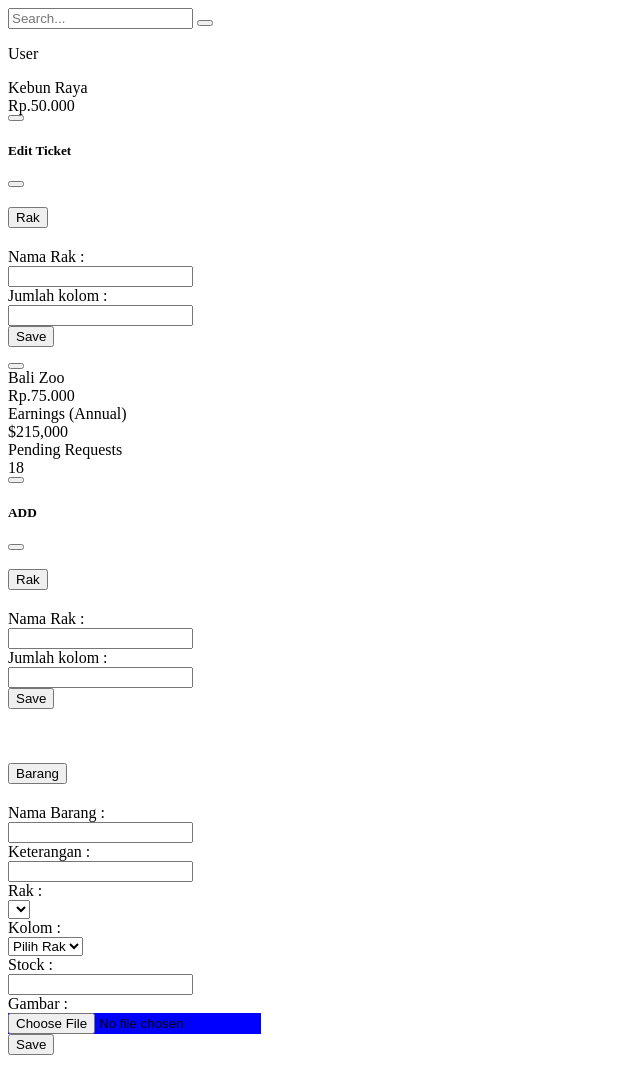
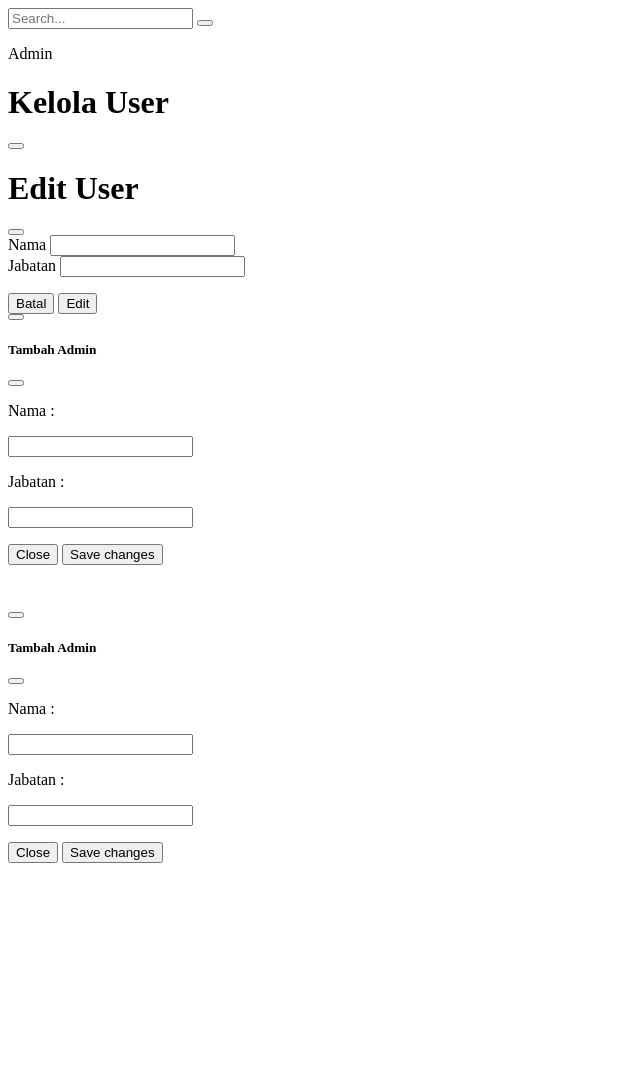
Before and after one commit to PrawiraRama/Inventaria-RamaPrawira, a PHP site: page /Inventaria-RamaPrawira/view/dashboard/test.html in a window 1280 px wide. Shown: the whole page, without its empty margins (0-640 px from the left). After the commit the page ends 863 px from the top, so only its background shows below. Run offline with PHP 8.4, Linux system fonts and the light colour scheme; lists and menus that the app fills with data are empty.

Commit message:
Selesai :)

```diff
--- a/app/view/dashboard/test.html
+++ b/app/view/dashboard/test.html
@@ -12,7 +12,7 @@
             </div>
             <div class="col-6">
                 <div class="d-flex justify-content-end profile-layout">
-                    <p>User</p>
+                    <p>Admin</p>
                     <i class="fa-solid fa-circle-user"></i>
                 </div>
             </div>
@@ -22,254 +22,184 @@
 
     <div class="container">
         <!-- Content Row -->
+
+        <h1 class="h3 mb-0 text-gray-800 mt-4">Kelola User</h1>
+
         <div class="row mt-4">
+
+
             <!-- Card Content Start -->
             <!-- Card 1 -->
+            <?php foreach ($data['user'] as $user) : ?>
             <div class="col-xl-3 col-md-6 mb-4">
                 <div class="card border-border-right-primary shadow h-100 py-2">
                     <div class="card-body">
                         <div class="row no-gutters align-items-center">
                             <div class="col mr-2">
                                 <div class="text-l font-weight-bold text-uppercase mb-1 d-flex">
-                                    Kebun Raya
+                                    <?=$user['nama']?>
                                 </div>
                                 <div class="h5 mb-0 font-weight-bold text-gray-800">
-                                    Rp.50.000
+                                <?=$user['jabatan']?>
                                 </div>
                             </div>
                         </div>
                     </div>
 
-                  <!-- Modal -->
+
+                  <!--Button Edit-->
                         <div class="d-flex row no-gutters justify-content-end me-2">
                           <div class="col-auto">
-                            <button type="button" class="btn btn-add btn-primary" data-bs-toggle="modal" data-bs-target="#exampleModal">
-                                <i class="fas fa-fw fa-edit"></i>
-                            </button>
+                          <button type="button" class="btn btn-warning" data-bs-toggle="modal" data-bs-target="#exampleModal">
+                            <i class="fas fa-fw fa-edit"></i>
+                          </button>
 
 
                             <!-- Modal Edit -->
-                            <div class="modal fade" id="EditModal" tabindex="-1" aria-labelledby="EditModalLabel" aria-hidden="true">
-                              <div class="modal-dialog">
-                                <div class="modal-content">
-                                  <div class="modal-header">
-                                    <h5 class="modal-title" id="EditModalLabel">Edit Ticket</h5>
-                                    <button type="button" class="btn-close" data-bs-dismiss="modal" aria-label="Close"></button>
+                          <div class="modal fade" id="exampleModal" tabindex="-1" aria-labelledby="exampleModalLabel" aria-hidden="true">
+                            <div class="modal-dialog">
+                              <div class="modal-content">
+                                <div class="modal-header">
+                                  <h1 class="modal-title fs-5" id="exampleModalLabel">Edit User</h1>
+                                  <button type="button" class="btn-close" data-bs-dismiss="modal" aria-label="Close"></button>
                                 </div>
                                 <div class="modal-body">
-                                    <div class="accordion" id="accordionExample">
-                                        <div class="accordion-item">
-                                            <h2 class="accordion-header" id="headingOne">
-                                                <button class="accordion-button collapsed" type="button" data-bs-toggle="collapse" data-bs-target="#collapseOne" aria-expanded="true" aria-controls="collapseOne">
-                                                    Rak
-                                                </button>
-                                            </h2>
-                                            <div id="collapseOne" class="accordion-collapse collapse" aria-labelledby="headingOne" data-bs-parent="#accordionExample">
-                                                <form class="accordion-body form-control" action="<?=BASEURL?>/dashboard/tambahRak" method="POST">
-                                                    <div class="mb-3 row">
-                                                        <label for="inputRak" class="col-sm-4 col-form-label">Nama Rak :</label>
-                                                        <div class="col-sm-7">
-                                                            <input type="text" name="namarak" class="form-control" id="inputRak">
-                                                        </div>
-                                                    </div>
-                                                    <div class="mb-3 row">
-                                                        <label for="inputJmlKolom" class="col-sm-4 col-form-label">Jumlah kolom :</label>
-                                                        <div class="col-sm-7">
-                                                            <input type="text" name="jumlahkolom"class="form-control" id="inputJmlKolom">
-                                                        </div>
-                                                    </div>
-                                                    <div class="mb-3 row col-md-3 save-button">
-                                                        <button type="submit" class="btn btn-primary">Save</button>
-                                                    </div>
-                                                </form>
-                                            </div>
+                                  <div class="container">
+                                    <form>
+                                       <div class="form-group">
+                                          <label for="FormControlInput">Nama</label>
+                                          <input type="text" class="form-control" id="FormControlInput">
                                         </div>
 
+                                          <div class="form-group">
+                                            <label for="exampleFormControlInput1">Jabatan</label>
+                                            <input type="email" class="form-control" id="exampleFormControlInput1">
+                                          </div>
+                                    </form>
+                                  </div>
+                                </div>
+                                <div class="modal-footer">
+                                  <button type="button" class="btn btn-secondary" data-bs-dismiss="modal">Batal</button>
+                                  <button type="button" class="btn btn-primary">Edit</button>
+                                </div>
+                              </div>
+                            </div>
+                          </div>
                                 <!-- Button Tong Sampah -->
-                                <button type="button" class="btn btn-danger">
+                                <a href="<?=BASEURL?>/dashboard/delete/<?=$user['id_manageadmin']?>" type="button" class="btn btn-danger">
                                     <i class="fas fa-fw fa-trash"></i>
-                                </button>
+                                </a>
 
                           </div>
                         </div>
                   </div>
             </div>
+            <?php endforeach ?>
 
-
-
-            <!-- Card 2 -->
-            <div class="col-xl-3 col-md-6 mb-4">
-                <div class="card border-left-primary shadow h-100 py-2">
-                    <div class="card-body">
-                        <div class="row no-gutters align-items-center">
-                            <div class="col mr-2">
-                                <div class="text-xs font-weight-bold text-uppercase mb-1">
-                                    Bali Zoo
-                                </div>
-                                <div class="h5 mb-0 font-weight-bold text-gray-800">
-                                    Rp.75.000
-                                </div>
-                            </div>
-                            <div class="col-auto">
-                                <i class="fas fa-calendar fa-2x text-gray-300"></i>
-                            </div>
-                        </div>
-                    </div>
-                </div>
-            </div>
-            <!-- End Card 2 -->
-
-            <!-- Card 3 (Earnings) -->
-            <div class="col-xl-3 col-md-6 mb-4">
-                <div class="card border-left-success shadow h-100 py-2">
-                    <div class="card-body">
-                        <div class="row no-gutters align-items-center">
-                            <div class="col mr-2">
-                                <div class="text-xs font-weight-bold text-success text-uppercase mb-1">
-                                    Earnings (Annual)
-                                </div>
-                                <div class="h5 mb-0 font-weight-bold text-gray-800">$215,000</div>
-                            </div>
-                            <div class="col-auto">
-                                <i class="fas fa-dollar-sign fa-2x text-gray-300"></i>
-                            </div>
-                        </div>
-                    </div>
-                </div>
-            </div>
-            <!-- End Card 3 (Earnings) -->
-
-            <!-- Card 4 (Pending Requests) -->
-            <div class="col-xl-3 col-md-6 mb-4">
-                <div class="card border-left-warning shadow h-100 py-2">
-                    <div class="card-body">
-                        <div class="row no-gutters align-items-center">
-                            <div class="col mr-2">
-                                <div class="text-xs font-weight-bold text-warning text-uppercase mb-1">
-                                    Pending Requests
-                                </div>
-                                <div class="h5 mb-0 font-weight-bold text-gray-800">18</div>
-                            </div>
-                            <div class="col-auto">
-                                <i class="fas fa-comments fa-2x text-gray-300"></i>
-                            </div>
-                        </div>
-                    </div>
-                </div>
-            </div>
-            <!-- End Card 4 (Pending Requests) -->
         </div>
         <!-- End of Main Content -->
+    </div>
 
-        <!-- Button trigger modal -->
+        <!-- Button Tambah Admin -->
         <div class="d-flex justify-content-end btn-add position-absolute bottom-0 end-0">
-            <button type="button" class="btn btn-add btn-primary" data-bs-toggle="modal" data-bs-target="#exampleModal">
+            <button type="button" class="btn btn-add btn-primary" data-bs-toggle="modal" data-bs-target="#Add">
                 <i class="fa-solid fa-plus"></i>
             </button>
         </div>
 
-        <!-- Modal -->
-        <div class="modal fade" id="exampleModal" tabindex="-1" aria-labelledby="exampleModalLabel" aria-hidden="true">
-            <div class="modal-dialog modal-dialog-centered">
-                <div class="modal-content">
-                    <div class="modal-header">
-                        <h5 class="modal-title" id="exampleModalLabel">ADD</h5>
-                        <button type="button" class="btn-close" data-bs-dismiss="modal" aria-label="Close"></button>
-                    </div>
-                    <div class="modal-body">
-                        <div class="accordion" id="accordionExample">
-                            <div class="accordion-item">
-                                <h2 class="accordion-header" id="headingOne">
-                                    <button class="accordion-button collapsed" type="button" data-bs-toggle="collapse" data-bs-target="#collapseOne" aria-expanded="true" aria-controls="collapseOne">
-                                        Rak
-                                    </button>
-                                </h2>
-                                <div id="collapseOne" class="accordion-collapse collapse" aria-labelledby="headingOne" data-bs-parent="#accordionExample">
-                                    <form class="accordion-body form-control" action="<?=BASEURL?>/dashboard/tambahRak" method="POST">
-                                        <div class="mb-3 row">
-                                            <label for="inputRak" class="col-sm-4 col-form-label">Nama Rak :</label>
-                                            <div class="col-sm-7">
-                                                <input type="text" name="namarak" class="form-control" id="inputRak">
+         <!-- Modal Tambah -->
+         <div class="modal fade" id="Add" tabindex="-1" aria-labelledby="ModalLabelTambah" aria-hidden="true">
+                            <div class="modal-dialog">
+                                <div class="modal-content" style="min-height: 270px !important;">
+                                    <div class="modal-header">
+                                        <h5 class="modal-title" id="ModalLabelTambah">Tambah Admin</h5>
+                                        <button type="button" class="btn-close" data-bs-dismiss="modal" aria-label="Close"></button>
+                                        <!-- <span aria-hidden="true">&times;</span> -->
+                                        </button>
+                                    </div>
+                                    <div class="modal-body">
+                                        <form action="<?=BASEURL?>/dashboard/addNewAdmin" method="POST" class="form-control" style="border:none !important;">
+                                            <div class="row">
+                                                    <p class="col-form-label col-3">Nama : </p>
+                                                <div class="col-9">
+                                                    <input type="text" name="nama" class="form-control">
+                                                </div>
                                             </div>
-                                        </div>
-                                        <div class="mb-3 row">
-                                            <label for="inputJmlKolom" class="col-sm-4 col-form-label">Jumlah kolom :</label>
-                                            <div class="col-sm-7">
-                                                <input type="text" name="jumlahkolom"class="form-control" id="inputJmlKolom">
+                                            <div class="row mt-3">
+                                                    <p class="col-form-label col-3">Jabatan : </p>
+                                                <div class="col-9">
+                                                    <input type="text" name="jabatan" class="form-control">
+                                                </div>
                                             </div>
-                                        </div>
-                                        <div class="mb-3 row col-md-3 save-button">
-                                            <button type="submit" class="btn btn-primary">Save</button>
-                                        </div>
+
+                                    </div>
+                                    <div class="modal-footer">
+                                        <button type="button" class="btn btn-secondary" data-dismiss="modal">Close</button>
+                                        <button type="submit" class="btn btn-primary">Save changes</button>
+                                    </div>
                                     </form>
                                 </div>
                             </div>
-                            <br>
-                            <form action="<?= BASEURL ?>/dashboard/tambahBarang" method="post">
-                                <div class="accordion-item">
-                                    <h2 class="accordion-header" id="headingTwo">
-                                        <button class="accordion-button collapsed" type="button" data-bs-toggle="collapse" data-bs-target="#collapseTwo" aria-expanded="true" aria-controls="collapseTwo">
-                                            Barang
+                            </div>
+
+
+
+
+
+
+
+
+
+
+
+
+
+
+
+
+
+
+
+
+
+                                    <!-- Button Tambah Admin -->
+        <div class="d-flex justify-content-end btn-add position-absolute bottom-0 end-0">
+            <button type="button" class="btn btn-add btn-primary" data-bs-toggle="modal" data-bs-target="#Add">
+                <i class="fa-solid fa-plus"></i>
+            </button>
+        </div>
+
+         <!-- Modal Tambah -->
+         <div class="modal fade" id="Add" tabindex="-1" aria-labelledby="ModalLabelTambah" aria-hidden="true">
+                            <div class="modal-dialog">
+                                <div class="modal-content" style="min-height: 270px !important;">
+                                    <div class="modal-header">
+                                        <h5 class="modal-title" id="ModalLabelTambah">Tambah Admin</h5>
+                                        <button type="button" class="btn-close" data-bs-dismiss="modal" aria-label="Close"></button>
+                                        <!-- <span aria-hidden="true">&times;</span> -->
                                         </button>
-                                    </h2>
-                                    <div id="collapseTwo" class="accordion-collapse collapse" aria-labelledby="headingOne" data-bs-parent="#accordionExample">
-                                        <div class="accordion-body">
-                                            <div class="mb-3 row">
-                                                <label for="inputBrg" class="col-sm-4 col-form-label">Nama Barang :</label>
-                                                <div class="col-sm-7">
-                                                    <input type="text" class="form-control" id="inputBrg" name="namaBarang">
+                                    </div>
+                                    <div class="modal-body">
+                                        <form action="<?=BASEURL?>/dashboard/addNewAdmin" method="POST" class="form-control" style="border:none !important;">
+                                            <div class="row">
+                                                    <p class="col-form-label col-3">Nama : </p>
+                                                <div class="col-9">
+                                                    <input type="text" name="nama" class="form-control">
                                                 </div>
                                             </div>
-                                            <div class="mb-3 row">
-                                                <label class="col-sm-4 col-form-label">Keterangan :</label>
-                                                <div class="col-sm-7">
-                                                    <input type="text" class="form-control" id="inputKet" name="keterangan">
+                                            <div class="row mt-3">
+                                                    <p class="col-form-label col-3">Jabatan : </p>
+                                                <div class="col-9">
+                                                    <input type="text" name="jabatan" class="form-control">
                                                 </div>
                                             </div>
-                                            <div class="mb-3 row">
-                                                <label for="inputRak" class="col-sm-4 col-form-label">Rak :</label>
-                                                <div class="col-sm-7">
-                                                    <select name="idRak" class="form-select" aria-label="Default select example" id="inputRakbarang">
-                                                        <?php foreach ( $data['rakData'] as $rowRak) : ?>
-                                                            <option value="<?= $rowRak['id_rak'] ?>" ><?= $rowRak['nama_rak'] ?></option>
-                                                        <?php endforeach; ?>
-                                                    </select>
-                                                </div>
-                                            </div>
-                                            <div class="mb-3 row">
-                                                <label for="inputKolom" class="col-sm-4 col-form-label">Kolom :</label>
-                                                <div class="col-sm-7">
-                                                    <select class="form-select" aria-label="Default select example" id="inputKolombarang" name="jumlahKolom">
-                                                        <option value="">Pilih Rak</option>
-                                                    </select>
-                                                </div>
-                                            </div>
-                                            <div class="mb-3 row">
-                                                <label for="inputStok" class="col-sm-4 col-form-label">Stock :</label>
-                                                <div class="col-sm-7">
-                                                    <input type="text" class="form-control" id="inputStok" name="stok">
-                                                </div>
-                                            </div>
-                                            <div class="mb-3 row">
-                                                <label for="inputGambar" class="col-sm-4 col-form-label">Gambar :</label>
-                                                <div class="col-sm-7">
-                                                    <input class="form-control" type="file" id="inputGambar" name="gambarBarang" style="background : blue;">
-                                                </div>
-                                            </div>
-                                            <div class="mb-3 row col-md-3 save-button">
-                                                <button type="submit" class="btn btn-primary">Save</button>
-                                            </div>
-                                        </div>
+
                                     </div>
+                                    <div class="modal-footer">
+                                        <button type="button" class="btn btn-secondary" data-dismiss="modal">Close</button>
+                                        <button type="submit" class="btn btn-primary">Save changes</button>
+                                    </div>
+                                    </form>
                                 </div>
-                            </form>
-                        </div>
-                    </div>
-                    <div class="modal-footer">
-                        <!-- <button type="button" class="btn btn-secondary" data-bs-dismiss="modal">Close</button> -->
-                    </div>
-                </div>
-            </div>
-        </div>
-    </div>
-</div>
+                            </div>
+                            </div>
--- a/app/view/tamplates/footer.php
+++ b/app/view/tamplates/footer.php
@@ -1,4 +1,6 @@
     <script src="<?= BASEURL ?>/js/bootstrap.bundle.min.js" ></script>
             <script src="<?= BASEURL ?>/fontawesome/fontawesome-free-6.4.2-web/js/all.min.js"></script>
+            <script src="<?= BASEURL ?>/js/script.js" ></script>
     </body>
+
 </html>
```
Also changed, not shown: app/controllers/Dashboard.php (+36 -2 lines), app/controllers/Login.php (+8 -2 lines), app/model/Admin_model.php (+10 -1 lines), app/view/dashboard/index.php (+8 -8 lines), app/view/dashboard1/index.php (+7 -3 lines), public/js/script.js (added, +18 -0 lines).
